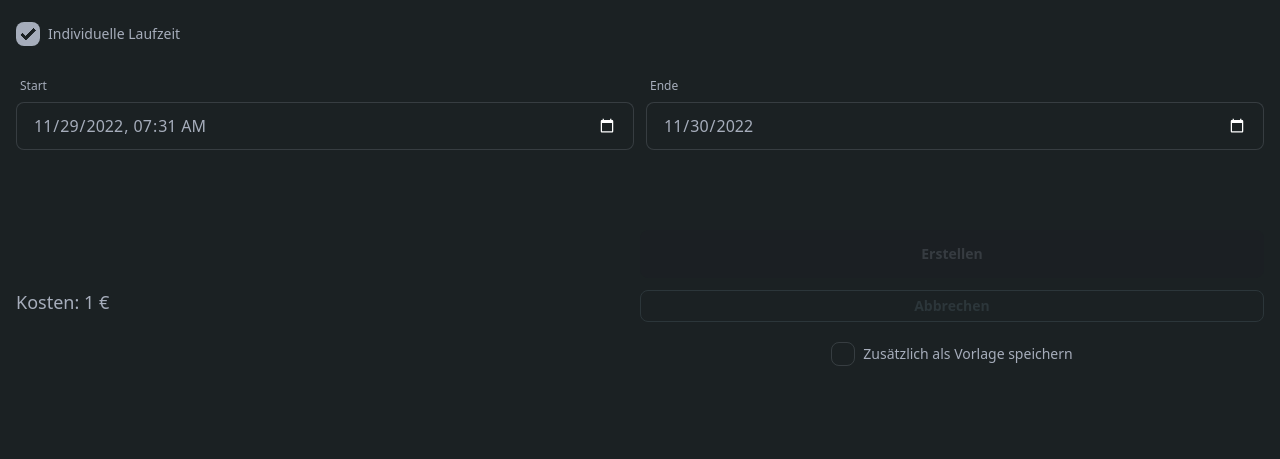
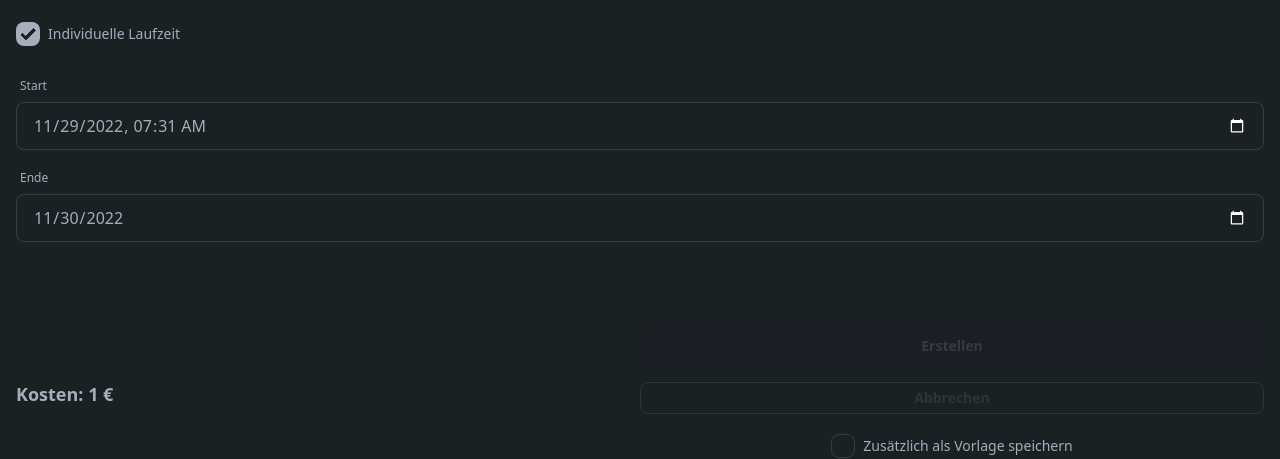
Before and after one commit to bitstorm-tech/cockaigne-frontend, a SvelteKit app: page /deals/new in a window 1280 px wide. Both pictures are taken after a click on the label "Individuelle Laufzeit". Shown: the part 402-861 px from the top of the page. Built offline with nearby package versions, Linux system fonts and the light colour scheme; no server answers; the database is empty.

Commit message:
Minor UI improvements

```diff
--- a/package.json
+++ b/package.json
@@ -15,7 +15,7 @@
     "postinstall": "node scripts/fix-pg-native.js"
   },
   "dependencies": {
-    "@aws-sdk/client-s3": "3.218.0",
+    "@aws-sdk/client-s3": "3.222.0",
     "bcryptjs": "2.4.3",
     "daisyui": "2.42.1",
     "date-fns-tz": "1.3.7",
@@ -46,6 +46,6 @@
     "tailwindcss": "3.2.4",
     "tslib": "2.4.1",
     "typescript": "4.9.3",
-    "vercel": "28.6.0"
+    "vercel": "28.7.0"
   }
 }
--- a/src/routes/dealer/[id]/+page.svelte
+++ b/src/routes/dealer/[id]/+page.svelte
@@ -45,7 +45,7 @@
 >
   {#if $page.data.user.isDealer}
     <a href="/deals/new" class="mt-4">
-      <Button warning small>Deal</Button>
+      <Button warning>Deal erstellen</Button>
     </a>
   {:else}
     <Button on:click={toggleFavor} circle>
--- a/src/routes/deals/[id]/+page.svelte
+++ b/src/routes/deals/[id]/+page.svelte
@@ -121,7 +121,7 @@
   <Select label="Kategorie" options={categories} bind:value={deal.category_id} {disabled} />
   <Checkbox label="Individuelle Laufzeit" bind:checked={individuallyTime} {disabled} />
   {#if individuallyTime}
-    <div class="flex gap-3">
+    <div class="flex flex-col gap-3">
       <DateTimeInput label="Start" bind:value={individualStartDateTime} {disabled} />
       <Input type="date" label="Ende" bind:value={individualEndDate} {disabled} />
     </div>
@@ -130,13 +130,13 @@
     <div class="flex items-end gap-4">
       <DateTimeInput label="Start" bind:value={deal.start} disabled={disabled || startDealImmediately} />
       <div class="w-52">
-        <Checkbox label="Sofort starten" bind:checked={startDealImmediately} on:change={setStartDate} />
+        <Checkbox label="Sofort starten" bind:checked={startDealImmediately} on:change={setStartDate} {disabled} />
       </div>
     </div>
   {/if}
   <div class="grid grid-cols-2 pt-16">
     <div class="flex flex-col justify-center">
-      <div class="text-lg">Kosten: {costs} €</div>
+      <div class="text-lg font-bold">Kosten: {costs} €</div>
     </div>
     <div class="flex flex-col gap-3">
       <Button warning on:click={save} disabled={disableSave || disabled} {loading}>
```
Also changed, not shown: 1 other file (tests, documents, lock files or other folders).
